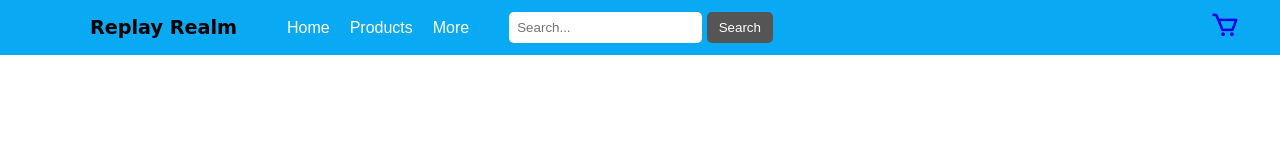
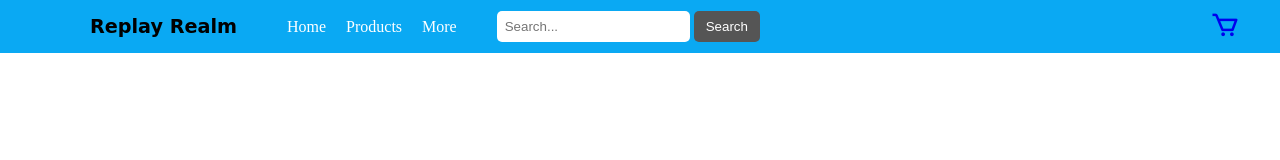
Before and after one commit to MAndersoni1102/Replay-Realm, a plain HTML site: page index.html in a window 1280 px wide. Drawn offline with nearby package versions, Linux system fonts and the light colour scheme.

Commit message:
Reset CSS made and put in BELOW the style.css in HTML

```diff
--- /dev/null
+++ b/assets/reset.css
@@ -0,0 +1,48 @@
+/* http://meyerweb.com/eric/tools/css/reset/
+   v2.0 | 20110126
+   License: none (public domain)
+*/
+
+html, body, div, span, applet, object, iframe,
+h1, h2, h3, h4, h5, h6, p, blockquote, pre,
+a, abbr, acronym, address, big, cite, code,
+del, dfn, em, img, ins, kbd, q, s, samp,
+small, strike, strong, sub, sup, tt, var,
+b, u, i, center,
+dl, dt, dd, ol, ul, li,
+fieldset, form, label, legend,
+table, caption, tbody, tfoot, thead, tr, th, td,
+article, aside, canvas, details, embed,
+figure, figcaption, footer, header, hgroup,
+menu, nav, output, ruby, section, summary,
+time, mark, audio, video {
+	margin: 0;
+	padding: 0;
+	border: 0;
+	font-size: 100%;
+	font: inherit;
+	vertical-align: baseline;
+}
+/* HTML5 display-role reset for older browsers */
+article, aside, details, figcaption, figure,
+footer, header, hgroup, menu, nav, section {
+	display: block;
+}
+body {
+	line-height: 1;
+}
+ol, ul {
+	list-style: none;
+}
+blockquote, q {
+	quotes: none;
+}
+blockquote:before, blockquote:after,
+q:before, q:after {
+	content: '';
+	content: none;
+}
+table {
+	border-collapse: collapse;
+	border-spacing: 0;
+}
--- a/index.html
+++ b/index.html
@@ -6,6 +6,7 @@
     <title>Replay Realm</title>
     <link href='https://unpkg.com/boxicons@2.1.4/css/boxicons.min.css' rel='stylesheet'>
     <link rel="stylesheet" href="./assets/style.css">
+    <link rel="stylesheet" href="./assets/reset.css">
 </head>
 <body>
     <nav class="navbar">
```
